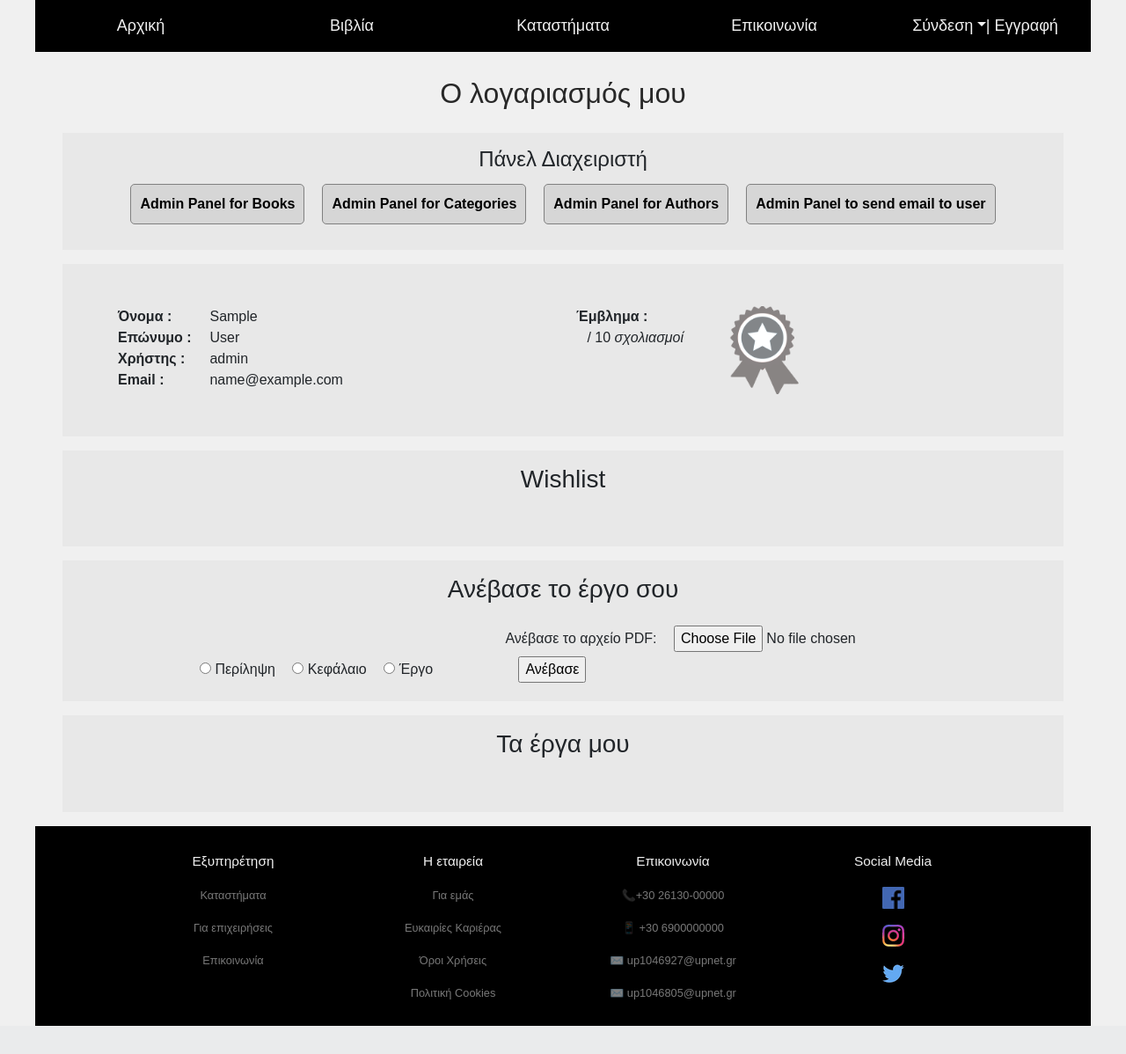
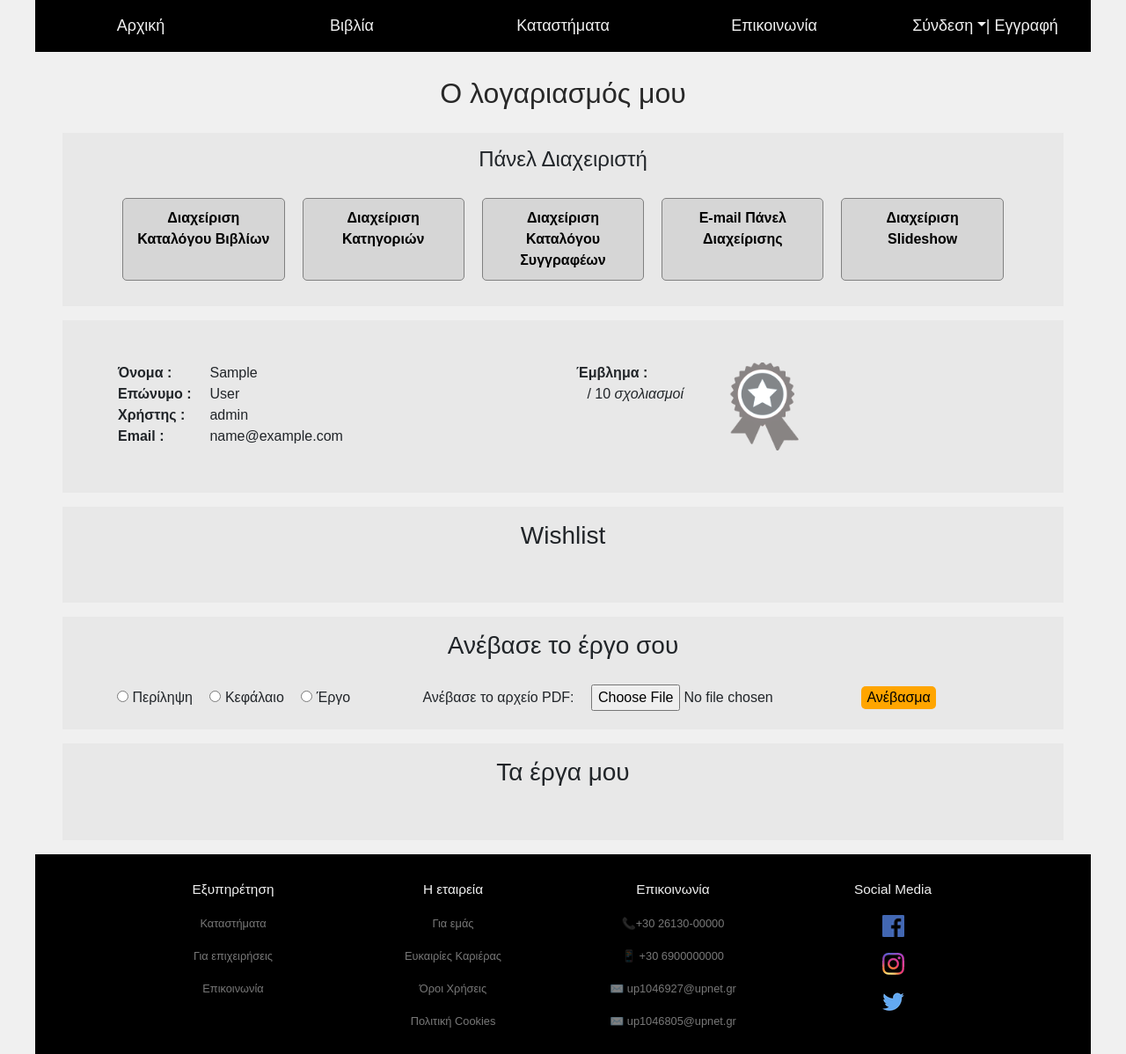
Before and after one commit to goergiosdaniil/Project-Publishing-House, a Node server app: page /account in a window 1280 px wide. Shown: the part 291-1489 px from the top of the page at 88% size. Before the commit the page ends 1457 px from the top, so only its background shows below. Run offline with Node 20, Linux system fonts and the light colour scheme; the visitor is signed in with stand-in values (Sample User, id 1); data that the repository does not hold is empty; some libraries are stand-ins or nearby versions.

Commit message:
slideshowPanelv2

```diff
--- a/views/account.hbs
+++ b/views/account.hbs
@@ -28,29 +28,30 @@
 
         {{#if user.isAdmin}}
 
-        <div class="row zeroB px-5 pt-3 pb-4 m-3">
-            <h4 class="w-100 mb-2" style="text-align: center;">Πάνελ Διαχειριστή</h4>
-            <a href="/bookview">Admin Panel for Books</a> <br/>
-            <a href="/viewcategories">Admin Panel for Categories</a> <br/>
-            <a href="/authorsView">Admin Panel for Authors</a> <br/>
-            <a href="/emailToUser">Admin Panel to send email to user</a> <br/>
+        <div class="row zeroB px-3 pt-3 pb-4 m-3">
+            <h4 class="w-100 mb-4" style="text-align: center;">Πάνελ Διαχειριστή</h4>
+            <a href="/bookview" class="col-md-2 "> Διαχείριση Καταλόγου Βιβλίων</a>
+            <a href="/viewcategories" class="col-md-2 ">Διαχείριση Κατηγοριών</a>
+            <a href="/authorsView" class="col-md-2 ">Διαχείριση Καταλόγου Συγγραφέων</a> <br/>
+            <a href="/emailToUser" class="col-md-2">E-mail Πάνελ Διαχείρισης</a> <br/>
+            <a href="/slideshowPanel" class="col-md-2">Διαχείριση Slideshow</a> <br/>
         </div>
 
         {{/if}}
 
         <div class="row firstB p-5 m-3">
-            <div class="col-6">
+            <div class="col-md-6">
                 <p><b>Όνομα : </b> <span>{{user.firstName}} </span></p>
                 <p><b>Επώνυμο : </b> {{user.lastName}} </p>
                 <p><b>Χρήστης : </b> {{user.role}}</p>
                 <p><b>Email : </b> {{user.email}}</p>
             </div>
-            <div class="col-2">
+            <div class="col-md-2">
                 <p><b>Έμβλημα : </b> </p>
                 {{!-- edw h timh tou arithmou twn sxoliwn --}}
                 <p><b id="totalComments" class="ml-2">{{results.0.length}}</b> / 10 <span style="font-style: italic;">σχολιασμοί</span></p>
             </div>
-            <div class="col-4">
+            <div class="col-md-4">
                 {{!-- //kalitera na  ginei sto nodejs auto, poio badge dld na emfanizetai --}}
                 {{!-- me ousiastika ena element img kai hbs sto src="" --}}
                 <img src="../img/badgeFull.png" alt="Full Badge" id="badgeFull">
@@ -66,9 +67,9 @@
                         {{!-- apo edw--}}
                         {{#each results2}}
                         <li class="m-2 row">
-                            <div class="col-5"><a href="/book/{{book_id}}">{{book_title}}</a></div>
-                            <div class="col-5">{{author_name}}</div>
-                            <div class="col-2">
+                            <div class="col-md-5"><a href="/book/{{book_id}}">{{book_title}}</a></div>
+                            <div class="col-md-5">{{author_name}}</div>
+                            <div class="col-md-2">
                                 <form action="/deleteWishlist" method="post">
                                 <input type = "hidden" class="deleteWishlist" id = "book_id" name = "book_id" value ={{book_id}} />
                                 <input type = "hidden" class="deleteWishlist" name = "user_id" value ={{user_id}} />
@@ -91,8 +92,8 @@
                 <form action="upload" enctype="multipart/form-data" method="post" class="w-100 mt-3 px-3">
                     <input type = "hidden" id = "type" name = "type" value ="user_upload" />
                     <input type = "hidden" id = "user_id" name = "user_id" value ={{user.user_id}} />
-                    <div class="col-1"></div>
-                    <div class="col-4">
+
+                    <div class="col-md-4">
                         <input type="radio" id="summary" name="documentType" value="Περίληψη">
                         <label for="male">Περίληψη</label>
                         <input type="radio" id="chapter" name="documentType" value="Κεφάλαιο">
@@ -100,10 +101,10 @@
                         <input type="radio" id="book" name="documentType" value="Έργο">
                         <label for="male">Έργο</label>
                     </div>
-                    <div class="col-6">
+                    <div class="col-md-7">
                         <label for="avatar">Ανέβασε το αρχείο PDF:</label>
                         <input type="file" id="document" name="file" accept="application/pdf">
-                        <input type="submit" value="Ανέβασε" />
+                        <input type="submit" value="Ανέβασμα" id="uploadBtn" />
                     </div>
                 </form>
         </div>
@@ -116,10 +117,10 @@
                         {{!-- for each gia ta erga mou apo neo pinaka sto db --}}
                         {{#each results3}}
                         <li class="m-2 row">
-                            <div class="col-5">{{name}}</div>
-                            <div class="col-3">{{type_of_upload}}</div>
-                            <div class="col-2" >{{current_state}}</div>
-                            <div class="col-2"><form action="/deleteUpload" method="post">
+                            <div class="col-md-5">{{name}}</div>
+                            <div class="col-md-3">{{type_of_upload}}</div>
+                            <div class="col-md-2 currentState" >DIABASTIKE{{current_state}}</div>
+                            <div class="col-md-2"><form action="/deleteUpload" method="post">
                                 <input type = "hidden" class="deleteUpload" id = "upload_id" name = "upload_id" value ={{id}} />
                                 <input type = "hidden" class="deleteUpload" id = "redirect" name = "redirect" value ="/account" /><button type="submit"  title="Wishlist2">Αφαίρεση</button>
                                 </form></div>
```
